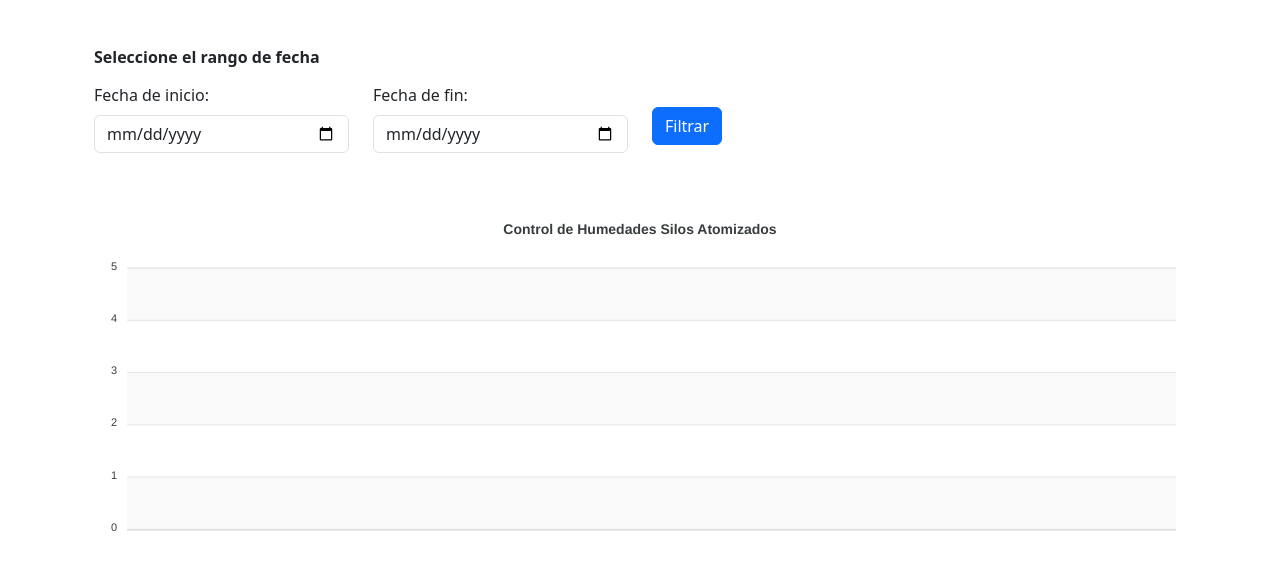
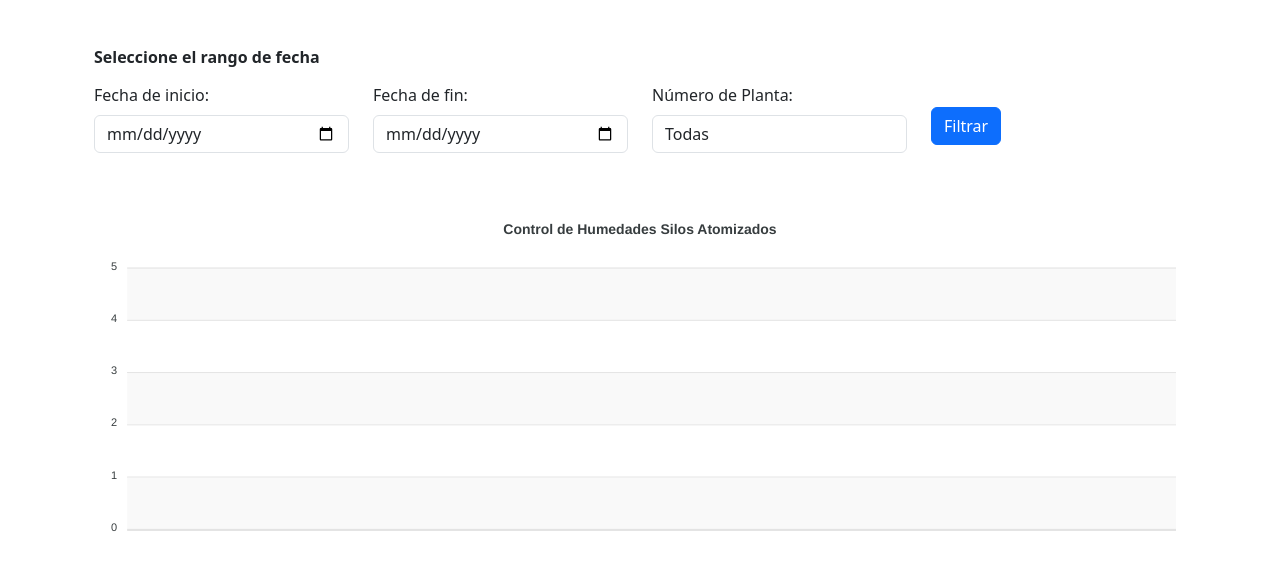
Before and after one commit to Freddycreate/AppTesis, a Django app: page /grafico1/ in a window 1280 px wide. Shown: the part 82-648 px from the top of the page. Run offline with Django 4.2, Linux system fonts and the light colour scheme; data that the repository does not hold is empty; some libraries are stand-ins or nearby versions.

Commit message:
Cambios para filtrar por numero de planta en los graficos

```diff
--- a/Graiman/molienda/models.py
+++ b/Graiman/molienda/models.py
@@ -6,7 +6,7 @@ class Planta(models.Model):
     nroPlanta = models.CharField(max_length=50)
 
     def __str__(self):
-        return f'{self.nroPlanta}'
+        return f'Planta  {self.nroPlanta}'
 
 
 class Barbotina(models.Model):
@@ -20,7 +20,7 @@ class Barbotina(models.Model):
     usuario = models.ForeignKey(User, on_delete=models.CASCADE)
 
     def __str__(self):
-        return f'{self.fecha} {self.hora}'
+        return f'{self.fecha} {self.hora} {self.planta}'
 
 
 class Granulometria(models.Model):
@@ -35,7 +35,7 @@ class Granulometria(models.Model):
     usuario = models.ForeignKey(User, on_delete=models.CASCADE)
 
     def __str__(self):
-        return f'{self.fecha} {self.hora}'
+        return f'{self.fecha} {self.hora} {self.planta}'
 
 
 class Atomizado(models.Model):
--- a/Graiman/molienda/templates/grafico.html
+++ b/Graiman/molienda/templates/grafico.html
@@ -15,6 +15,15 @@
                 <label for="end_date" class="form-label">Fecha de fin:</label>
                 <input type="date" id="end_date" class="form-control">
             </div>
+            <div class="col-md-3">
+                <label for="numero_planta" class="form-label">Número de Planta:</label>
+                <select id="numero_planta" class="form-control">
+                    <option value="">Todas</option>
+                    <option value="1">Planta 1</option>
+                    <option value="2">Planta 2</option>
+                    <option value="3">Planta 3</option>
+                </select>
+            </div>
             <div class="col-md-2">
                 <button onclick="filterData()" class="btn btn-primary mt-4">Filtrar</button>
             </div>
@@ -30,17 +39,20 @@
             function filterData() {
             var start_date = document.getElementById('start_date').value;
             var end_date = document.getElementById('end_date').value;
+            var planta = document.getElementById('planta')
 
             var filteredLabels = [];
             var filteredHumedades = [];
 
             for (var i = 0; i < initialLabels.length; i++) {
-                    if (start_date <= initialLabels[i] && initialLabels[i] <= end_date) {
+                if (
+                    (start_date <= initialLabels[i] && initialLabels[i] <= end_date) &&
+                    (!planta || planta === 'Todas' || planta === initialPlantas[i])
+                ) {
                     filteredLabels.push(initialLabels[i]);
                     filteredHumedades.push(initialHumedades[i]);
                 }
             }
-
                 var options = {
                     series: [{
                         name: "Humedades",
--- a/Graiman/molienda/views.py
+++ b/Graiman/molienda/views.py
@@ -37,18 +37,20 @@ def salir(request):
 
 
 def detalleAtomizado(request, id):
+    #    silos = Atomizado.objects.get(pk=id)
+    # tambien se lo podria codificar para que salga como pag no encontrada 404
     silos = get_object_or_404(Atomizado, pk=id)
     return render(request, 'silos/detalle.html', {'silos': silos})
 
+
+# AtomizadoForm = modelform_factory(Atomizado, exclude=[])
 
 
 def nuevoRegistro(request):
     if request.method == 'POST':
         formaSilo = AtomizadoForm(request.POST)
         if formaSilo.is_valid():
-            registro = formaSilo.save(commit=False)
-            registro.usuario = request.default_user
-            registro.save()
+            formaSilo.save()
             return redirect('inicio')
     else:
         formaSilo = AtomizadoForm()
@@ -87,10 +89,8 @@ def crearRegistro(request):
     if request.method == 'POST':
         formaBar = BarbotinaForm(request.POST)
         if formaBar.is_valid():
-            registro = formaBar.save(commit=False)
-            registro.usuario = request.default_user
-            registro.save()
-            return redirect('index')
+            formaBar.save()
+            return redirect('barbotina.html')
 
     else:
         formaBar = BarbotinaForm()
@@ -129,9 +129,7 @@ def newRegistro(request):
     if request.method == 'POST':
         formaGranu = GranulometriaForm(request.POST)
         if formaGranu.is_valid():
-            registro = formaGranu.save(commit=False)
-            registro.usuario = request.default_user
-            registro.save()
+            formaGranu.save()
             return redirect('ini')
 
     else:
@@ -158,13 +156,15 @@ def borrarRegistro(request, id):
     return redirect('ini')
 
 
-def grafAtomizado(request, start_date=None, end_date=None):
+def grafAtomizado(request, start_date=None, end_date=None, planta=None):
     atomizado = Atomizado.objects.all()
 
     if start_date:
         atomizado = atomizado.filter(fecha__gte=start_date)
     if end_date:
         atomizado = atomizado.filter(fecha__lte=end_date)
+    if planta:
+        atomizado = atomizado.filter(planta=planta)
 
     labels = [dato.fecha.strftime('%Y-%m-%d') for dato in atomizado]
     humedades = [dato.humedad for dato in atomizado]
@@ -173,16 +173,15 @@ def grafAtomizado(request, start_date=None, end_date=None):
     return render(request, 'grafico.html', {'datos_grafico': datos_grafico})
 
 
-
-
-
-def grafBarbotina(request, start_date=None, end_date=None):
+def grafBarbotina(request, start_date=None, end_date=None, planta=None):
     barbotina = Barbotina.objects.all()
 
     if start_date:
         barbotina = barbotina.filter(fecha__gte=start_date)
     if end_date:
         barbotina = barbotina.filter(fecha__lte=end_date)
+    if planta:
+        barbotina = barbotina.filter(planta=planta)
 
     labels = [dato.fecha.strftime('%Y-%m-%d') for dato in barbotina]
     densidades = [float(dato.densidad) for dato in barbotina]
```
Also changed, not shown: Graiman/molienda/templates/graficobar.html (+14 -1 lines). Lines whose indentation alone changed are shown as unchanged.
